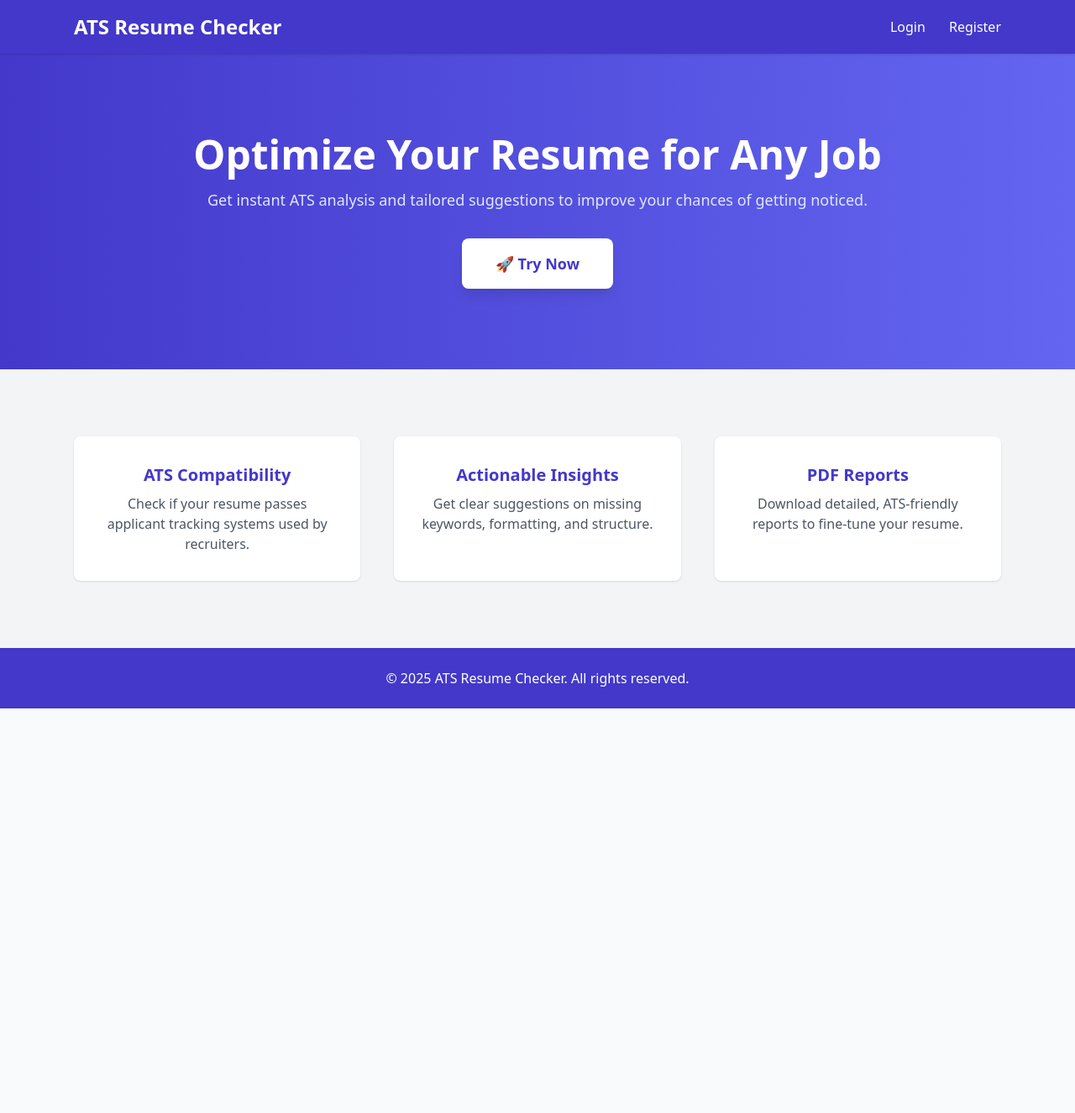
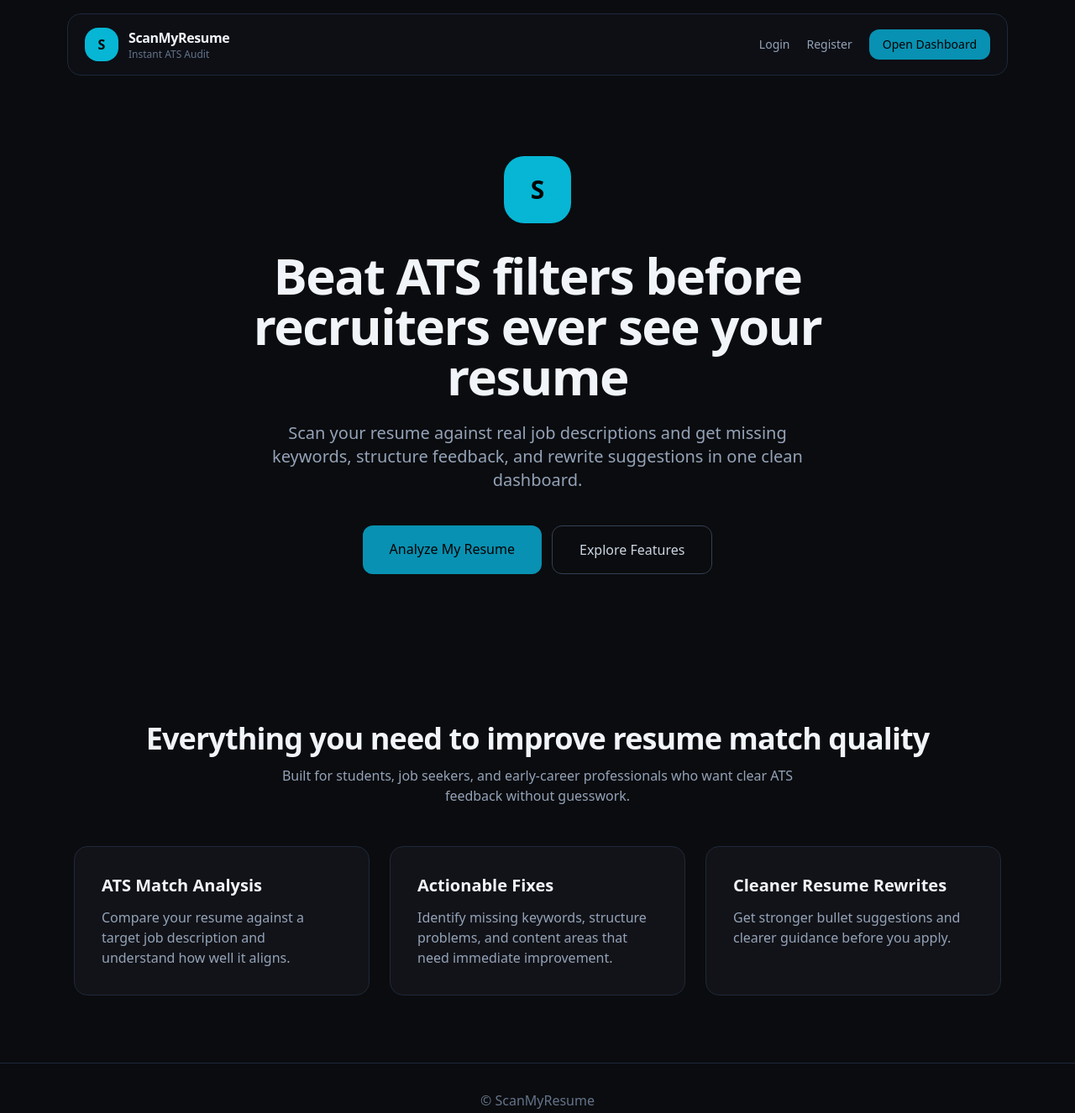
Before and after one commit to yass524/scanmyresume, a website: page home.html in a window 1280 px wide. Shown: the whole page at 84% size. Before the commit the page ends 844 px from the top, so only its background shows below. Drawn offline with nearby package versions, Linux system fonts and the light colour scheme.

Commit message:
home page just modified hotfix so u can deploy and everything matches , only home.html and a bit of enhancements in index . DEPLOY

```diff
--- a/home.html
+++ b/home.html
@@ -3,7 +3,7 @@
 <head>
   <meta charset="UTF-8" />
   <meta name="viewport" content="width=device-width, initial-scale=1.0" />
-  <title>ATS Resume Checker - Home</title>
+  <title>ScanMyResume</title>
   <meta name="google-adsense-account" content="ca-pub-8220581150534873">
   <script async src="https://pagead2.googlesyndication.com/pagead/js/adsbygoogle.js?client=ca-pub-8220581150534873"
           crossorigin="anonymous"></script>
@@ -31,55 +31,109 @@
   </script>
   <script defer src="/_vercel/insights/script.js"></script>
 </head>
-<body class="bg-gray-50 text-gray-900 font-sans">
+<body class="min-h-screen bg-[#0b0c0f] text-slate-100">
   <!-- Navbar -->
-  <header class="bg-indigo-700 text-white shadow sticky top-0 z-50">
-    <div class="max-w-6xl mx-auto px-6 py-4 flex justify-between items-center">
-      <h1 class="text-2xl font-bold">ATS Resume Checker</h1>
-      <nav class="space-x-6">
-        <a href="/login" class="hover:text-gray-200 transition">Login</a>
-        <a href="/register" class="hover:text-gray-200 transition">Register</a>
+<header class="sticky top-0 z-30">
+  <div class="max-w-6xl mx-auto px-4">
+    <div class="mt-4 rounded-2xl border border-slate-800 bg-[#0f1117]/85 backdrop-blur px-5 py-4 flex items-center justify-between">
+
+      <div class="flex items-center gap-3">
+        <div class="h-10 w-10 rounded-2xl bg-cyan-500 text-black font-bold grid place-items-center">
+          S
+        </div>
+
+        <div>
+          <h1 class="text-base font-semibold tracking-tight text-slate-100">
+            ScanMyResume
+          </h1>
+          <p class="text-xs text-slate-500">
+            Instant ATS Audit
+          </p>
+        </div>
+      </div>
+
+      <nav class="flex items-center gap-5">
+        <a href="/login" class="text-sm text-slate-400 hover:text-slate-200 transition">Login</a>
+        <a href="/register" class="text-sm text-slate-400 hover:text-slate-200 transition">Register</a>
+        <a href="/dashboard"
+           class="px-4 py-2 rounded-xl bg-cyan-600 hover:bg-cyan-500 text-black text-sm font-medium transition">
+          Open Dashboard
+        </a>
       </nav>
+
+    </div>
   </div>
 </header>
 
   <!-- Hero Section -->
-  <section class="bg-gradient-to-r from-indigo-700 to-indigo-500 text-white">
-    <div class="max-w-6xl mx-auto px-6 py-24 text-center">
-      <h2 class="text-5xl font-extrabold mb-4 opacity-0 fade-in-up">
-        Optimize Your Resume for Any Job
+<section class="min-h-[80vh] flex items-center justify-center px-6">
+  <div class="max-w-3xl mx-auto text-center py-24">
+
+    <div class="mx-auto h-20 w-20 rounded-3xl bg-cyan-500 text-black font-bold text-3xl grid place-items-center opacity-0 fade-in-up">
+      S
+    </div>
+
+    <h2 class="mt-8 text-4xl md:text-6xl font-semibold tracking-tight text-slate-100 opacity-0 fade-in-up delay-1">
+      Beat ATS filters before recruiters ever see your resume
     </h2>
-      <p class="text-lg text-indigo-100 mb-8 opacity-0 fade-in-up delay-1">
-        Get instant ATS analysis and tailored suggestions to improve your chances of getting noticed.
+
+    <p class="mt-6 text-lg md:text-xl text-slate-400 max-w-2xl mx-auto opacity-0 fade-in-up delay-2">
+      Scan your resume against real job descriptions and get missing keywords, structure feedback, and rewrite suggestions in one clean dashboard.
     </p>
+
+    <div class="mt-10 flex flex-col sm:flex-row gap-3 justify-center opacity-0 fade-in-up delay-3">
       <a href="/dashboard"
-        class="inline-block px-10 py-4 text-lg font-semibold rounded-lg bg-white text-indigo-700 shadow-lg hover:scale-105 transform transition duration-300 opacity-0 fade-in-up delay-2">
-        🚀 Try Now
+         class="inline-block px-8 py-4 rounded-xl bg-cyan-600 hover:bg-cyan-500 text-black font-medium transition">
+        Analyze My Resume
       </a>
+
+      <a href="#features"
+         class="inline-block px-8 py-4 rounded-xl border border-slate-700 text-slate-300 hover:border-slate-500 transition">
+        Explore Features
+      </a>
+    </div>
+
   </div>
 </section>
 
   <!-- Features Section -->
-  <section class="bg-gray-100">
-    <div class="max-w-6xl mx-auto px-6 py-20 grid md:grid-cols-3 gap-10 text-center">
-      <div class="p-8 bg-white shadow rounded-lg transform hover:scale-105 transition duration-300 opacity-0 fade-in delay-1">
-        <h3 class="text-xl font-bold text-indigo-700 mb-2">ATS Compatibility</h3>
-        <p class="text-gray-600">Check if your resume passes applicant tracking systems used by recruiters.</p>
+<section id="features" class="max-w-6xl mx-auto px-6 py-20">
+  <div class="text-center mb-12">
+    <h3 class="text-3xl md:text-4xl font-semibold tracking-tight text-slate-100">
+      Everything you need to improve resume match quality
+    </h3>
+    <p class="mt-3 text-slate-400 max-w-2xl mx-auto">
+      Built for students, job seekers, and early-career professionals who want clear ATS feedback without guesswork.
+    </p>
   </div>
-      <div class="p-8 bg-white shadow rounded-lg transform hover:scale-105 transition duration-300 opacity-0 fade-in delay-2">
-        <h3 class="text-xl font-bold text-indigo-700 mb-2">Actionable Insights</h3>
-        <p class="text-gray-600">Get clear suggestions on missing keywords, formatting, and structure.</p>
+
+  <div class="grid md:grid-cols-3 gap-6">
+    <div class="rounded-2xl border border-slate-800 bg-[#121318] p-8 opacity-0 fade-in delay-1">
+      <h4 class="text-xl font-semibold text-slate-100 mb-3">ATS Match Analysis</h4>
+      <p class="text-slate-400">
+        Compare your resume against a target job description and understand how well it aligns.
+      </p>
     </div>
-      <div class="p-8 bg-white shadow rounded-lg transform hover:scale-105 transition duration-300 opacity-0 fade-in delay-3">
-        <h3 class="text-xl font-bold text-indigo-700 mb-2">PDF Reports</h3>
-        <p class="text-gray-600">Download detailed, ATS-friendly reports to fine-tune your resume.</p>
+
+    <div class="rounded-2xl border border-slate-800 bg-[#121318] p-8 opacity-0 fade-in delay-2">
+      <h4 class="text-xl font-semibold text-slate-100 mb-3">Actionable Fixes</h4>
+      <p class="text-slate-400">
+        Identify missing keywords, structure problems, and content areas that need immediate improvement.
+      </p>
+    </div>
+
+    <div class="rounded-2xl border border-slate-800 bg-[#121318] p-8 opacity-0 fade-in delay-3">
+      <h4 class="text-xl font-semibold text-slate-100 mb-3">Cleaner Resume Rewrites</h4>
+      <p class="text-slate-400">
+        Get stronger bullet suggestions and clearer guidance before you apply.
+      </p>
     </div>
   </div>
 </section>
 
   <!-- Footer -->
-  <footer class="bg-indigo-700 text-white py-6 text-center">
-    <p>&copy; 2025 ATS Resume Checker. All rights reserved.</p>
+  <footer class="border-t border-slate-800 py-8 text-center text-slate-500">
+    <p>&copy;  ScanMyResume</p>
   </footer>
 </body>
 </html>
```
Also changed, not shown: index.html (+39 -24 lines). Lines whose indentation alone changed are shown as unchanged.
